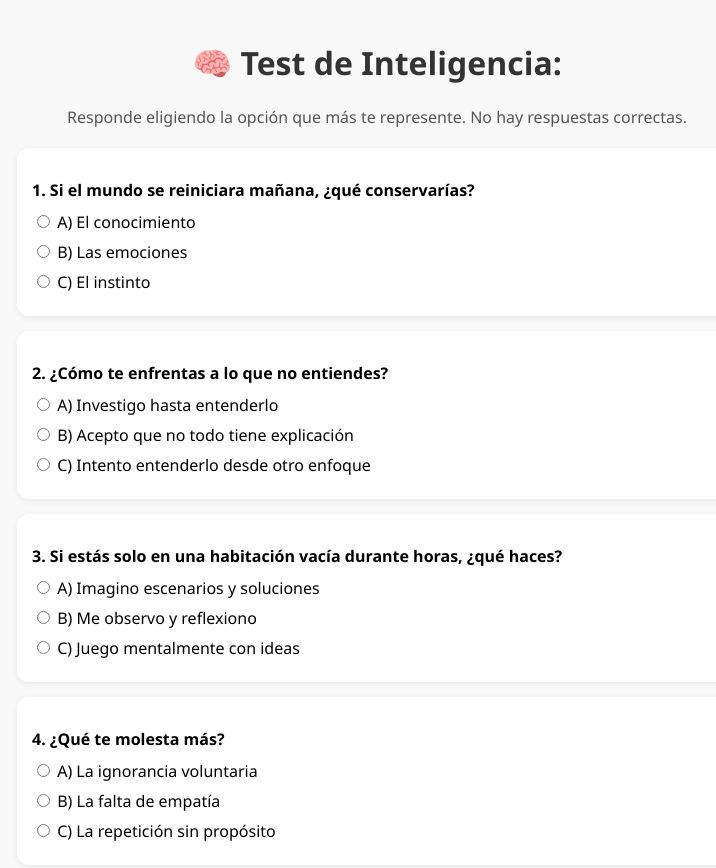
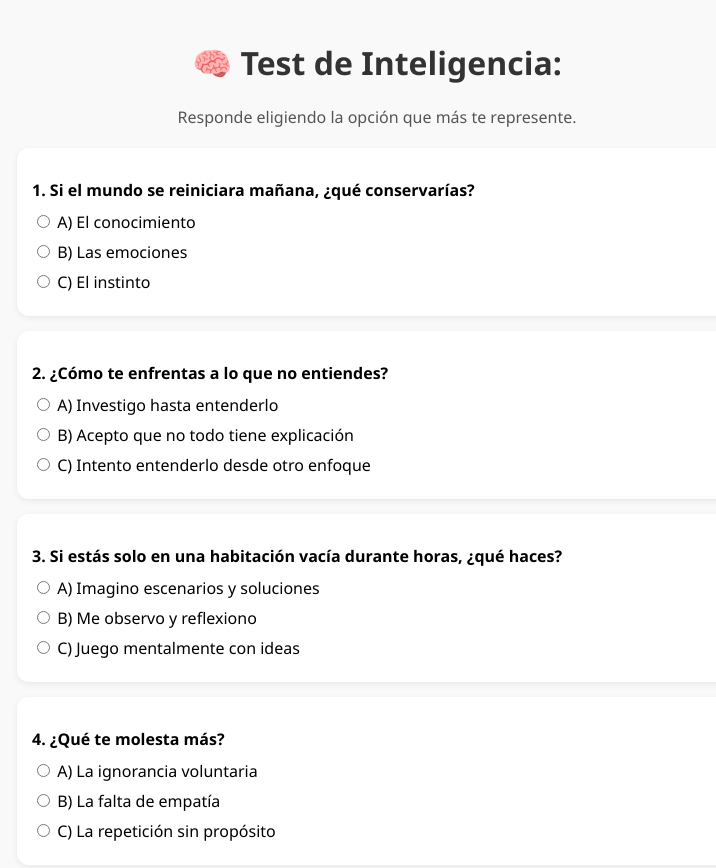
Before and after one commit to adrianrs928222/Test-de-inteligencia, a plain HTML site: page index.html in a window 1280 px wide. Shown: the top 868 px of the page, without its empty margins (263-979 px from the left). Drawn offline with nearby package versions, Linux system fonts and the light colour scheme.

Commit message:
index.html

```diff
--- a/index.html
+++ b/index.html
@@ -10,7 +10,7 @@
   <main class="container">
     <h1>🧠 Test de Inteligencia:</h1>
     <form id="intelligenceTest">
-      <p class="intro">Responde eligiendo la opción que más te represente. No hay respuestas correctas.</p>
+      <p class="intro">Responde eligiendo la opción que más te represente.</p>
 
       <div class="question">
         <p>1. Si el mundo se reiniciara mañana, ¿qué conservarías?</p>
```
